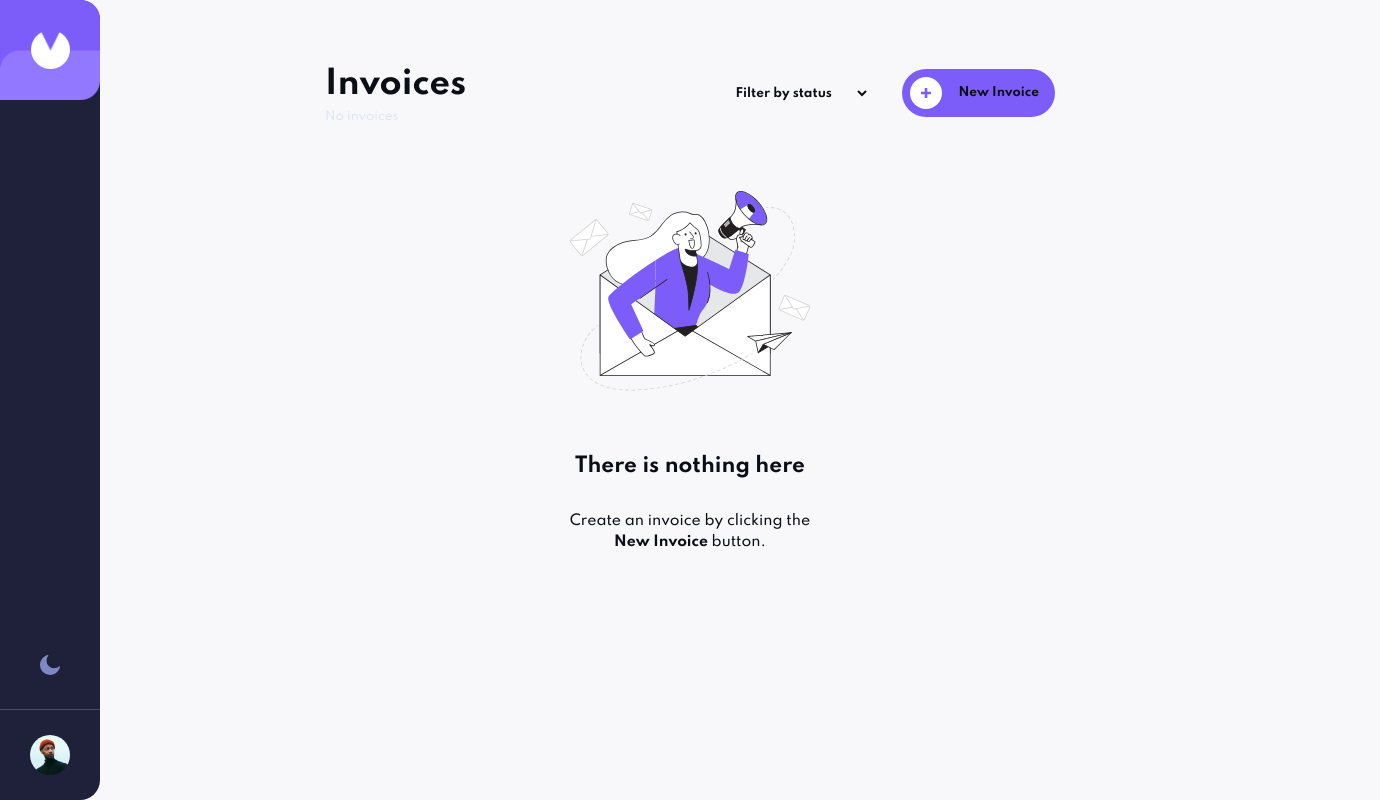
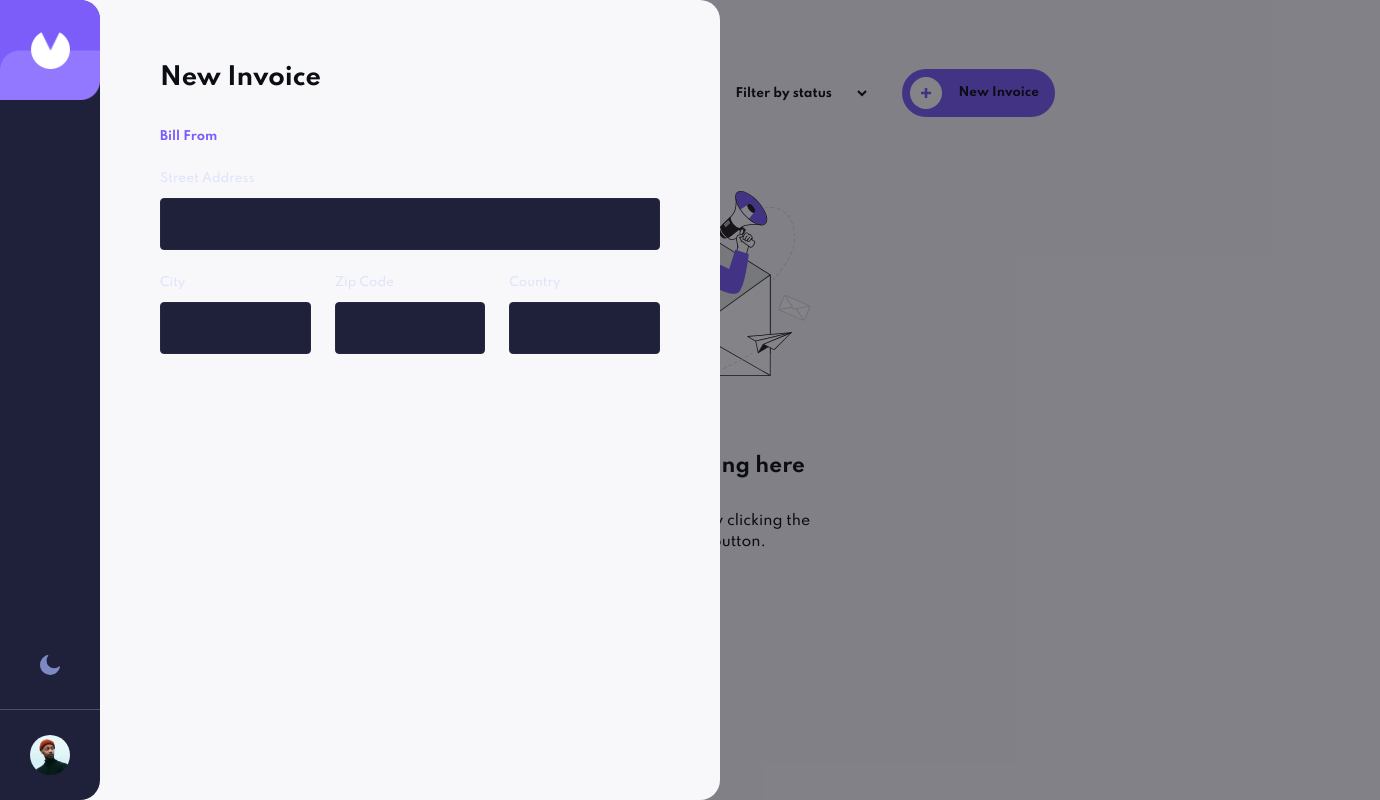
Before and after one commit to rrichetto15/invoice-app, a React (Create React App) app: page / in a window 1280 px wide. Shown: the whole page, 1380 px wide, since content can reach past the window. Built offline with nearby package versions, Linux system fonts and the light colour scheme.

Commit message:
Add InvoiceModal and first 4 inputs

```diff
--- a/src/App.js
+++ b/src/App.js
@@ -34,6 +34,7 @@ const AppLayout = styled.div`
 `;
 
 const Main = styled.main`
+  position: relative;
   max-width: 93rem;
   width: 100%;
   margin: 0 auto;
--- /dev/null
+++ b/src/components/InvoiceModal.js
@@ -0,0 +1,105 @@
+import React from 'react';
+import styled from 'styled-components';
+
+const InvoiceModal = () => {
+  return (
+    <Backdrop>
+      <Modal>
+        <Content>
+          <h2>New Invoice</h2>
+          <Section>
+            <h3>Bill From</h3>
+            <ItemLabel>
+              <span>Street Address</span>
+              <input type="text" />
+            </ItemLabel>
+            <ItemFlex>
+              <ItemLabel>
+                <span>City</span>
+                <input type="text" />
+              </ItemLabel>
+              <ItemLabel>
+                <span>Zip Code</span>
+                <input type="text" />
+              </ItemLabel>
+              <ItemLabel>
+                <span>Country</span>
+                <input type="text" />
+              </ItemLabel>
+            </ItemFlex>
+          </Section>
+        </Content>
+      </Modal>
+    </Backdrop>
+  );
+};
+
+const Backdrop = styled.div`
+  position: absolute;
+  top: 0;
+  left: 100%;
+  z-index: 9;
+  background: rgba(10, 11, 19, 0.5);
+  width: 100vw;
+  height: 100vh;
+`;
+
+const Modal = styled.div`
+  background: var(--base-background);
+  width: 62rem;
+  border-radius: 0 2rem 2rem 0;
+  height: 100%;
+  padding: 6rem 6rem 3rem 6rem;
+`;
+
+const Content = styled.div`
+  h2 {
+    font-size: 2.4rem;
+    font-weight: 700;
+    margin-bottom: 3.2rem;
+  }
+`;
+
+const Section = styled.div`
+  display: flex;
+  flex-direction: column;
+  gap: 2.4rem;
+  margin-bottom: 5rem;
+
+  h3 {
+    font-size: 1.2rem;
+    font-weight: 700;
+    color: var(--color-primary);
+  }
+`;
+
+const ItemLabel = styled.label`
+  span {
+    display: block;
+    color: var(--text-input-label);
+    font-weight: 500;
+    margin-bottom: 1rem;
+  }
+
+  input {
+    color: var(--text-color);
+    font-weight: 700;
+    width: 100%;
+    background: var(--input-background);
+    border: 1px solid var(--input-border);
+    border-radius: 4px;
+    padding: 1.6rem 2rem;
+
+    &:focus {
+      outline: none;
+      border: 1px solid var(--color-primary);
+    }
+  }
+`;
+
+const ItemFlex = styled.div`
+  display: flex;
+  gap: 2.4rem;
+`;
+
+export default InvoiceModal;
--- a/src/components/Sidebar.js
+++ b/src/components/Sidebar.js
@@ -3,6 +3,8 @@ import { Link } from 'react-router-dom';
 import styled from 'styled-components';
 
 import { useTheme } from '../hooks/useTheme';
+
+import InvoiceModal from './InvoiceModal';
 
 import logo from '../assets/logo.png';
 import sun from '../assets/icon-sun.svg';
@@ -33,6 +35,7 @@ const Sidebar = () => {
           </button>
         </div>
       </Navigation>
+      <InvoiceModal />
     </SidebarWrap>
   );
 };
@@ -40,6 +43,7 @@ const Sidebar = () => {
 const SidebarWrap = styled.div`
   flex-shrink: 0;
 
+  position: relative;
   display: flex;
   flex-direction: column;
   justify-content: space-between;
--- a/src/index.css
+++ b/src/index.css
@@ -20,7 +20,11 @@
   --color-dark-4: #252945;
 
   --text-color: #ffffff;
+  --text-input-label: #dfe3fa;
+
   --base-background: #141625;
+  --input-background: #1e2139;
+  --input-border: #252945;
 }
 
 .theme-light {
```
